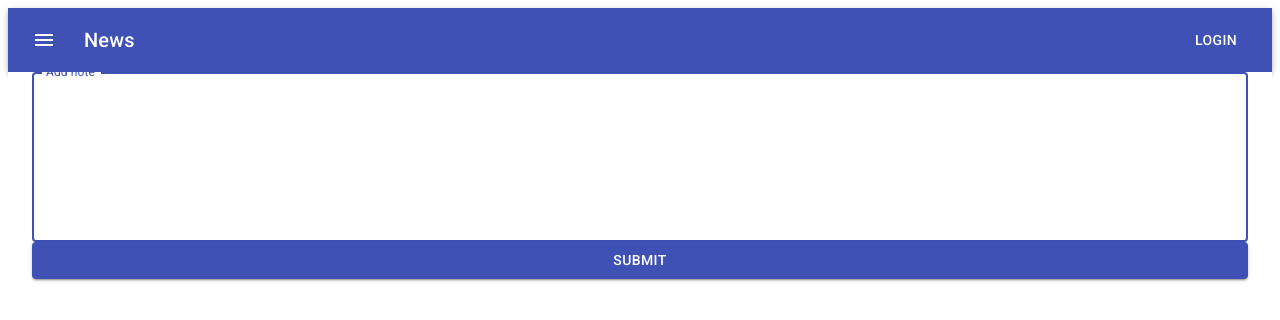
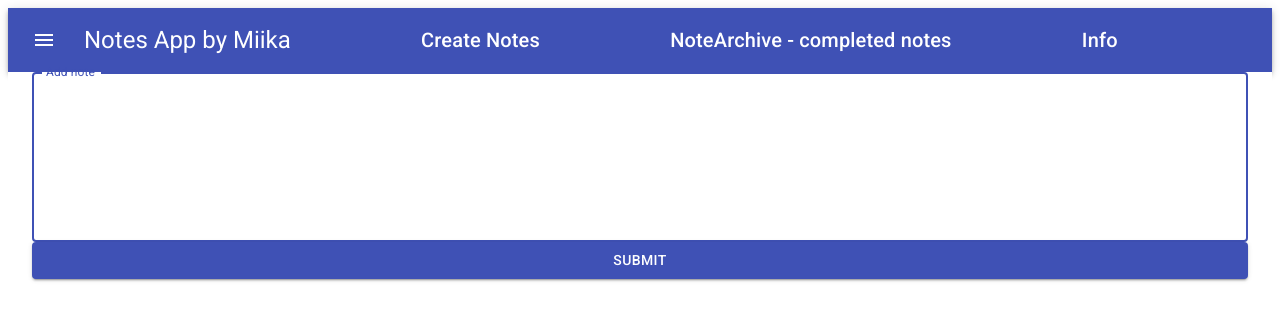
Before and after one commit to harmamiika/notes, a React (Create React App) app: page / in a window 1280 px wide. Shown: the top 320 px of the page. Built offline with nearby package versions, Linux system fonts and the light colour scheme.

Commit message:
added app architechture for header

```diff
--- a/src/components/Header.js
+++ b/src/components/Header.js
@@ -4,7 +4,6 @@ import { makeStyles } from '@material-ui/core/styles';
 import AppBar from '@material-ui/core/AppBar';
 import Toolbar from '@material-ui/core/Toolbar';
 import Typography from '@material-ui/core/Typography';
-import Button from '@material-ui/core/Button';
 import IconButton from '@material-ui/core/IconButton';
 import MenuIcon from '@material-ui/icons/Menu';
 
@@ -30,10 +29,18 @@ const Header = () => {
                 <IconButton edge="start" className={classes.menuButton} color="inherit" aria-label="menu">
                     <MenuIcon />
                 </IconButton>
+                <Typography variant="h5" className={classes.title}>
+                    Notes App by Miika
+                </Typography>
                 <Typography variant="h6" className={classes.title}>
-                    News
+                    Create Notes
                 </Typography>
-                <Button color="inherit">Login</Button>
+                <Typography variant="h6" className={classes.title}>
+                    NoteArchive - completed notes
+                </Typography>
+                <Typography variant="h6" className={classes.title}>
+                    Info
+                </Typography>
             </Toolbar>
         </AppBar>
     )
```
